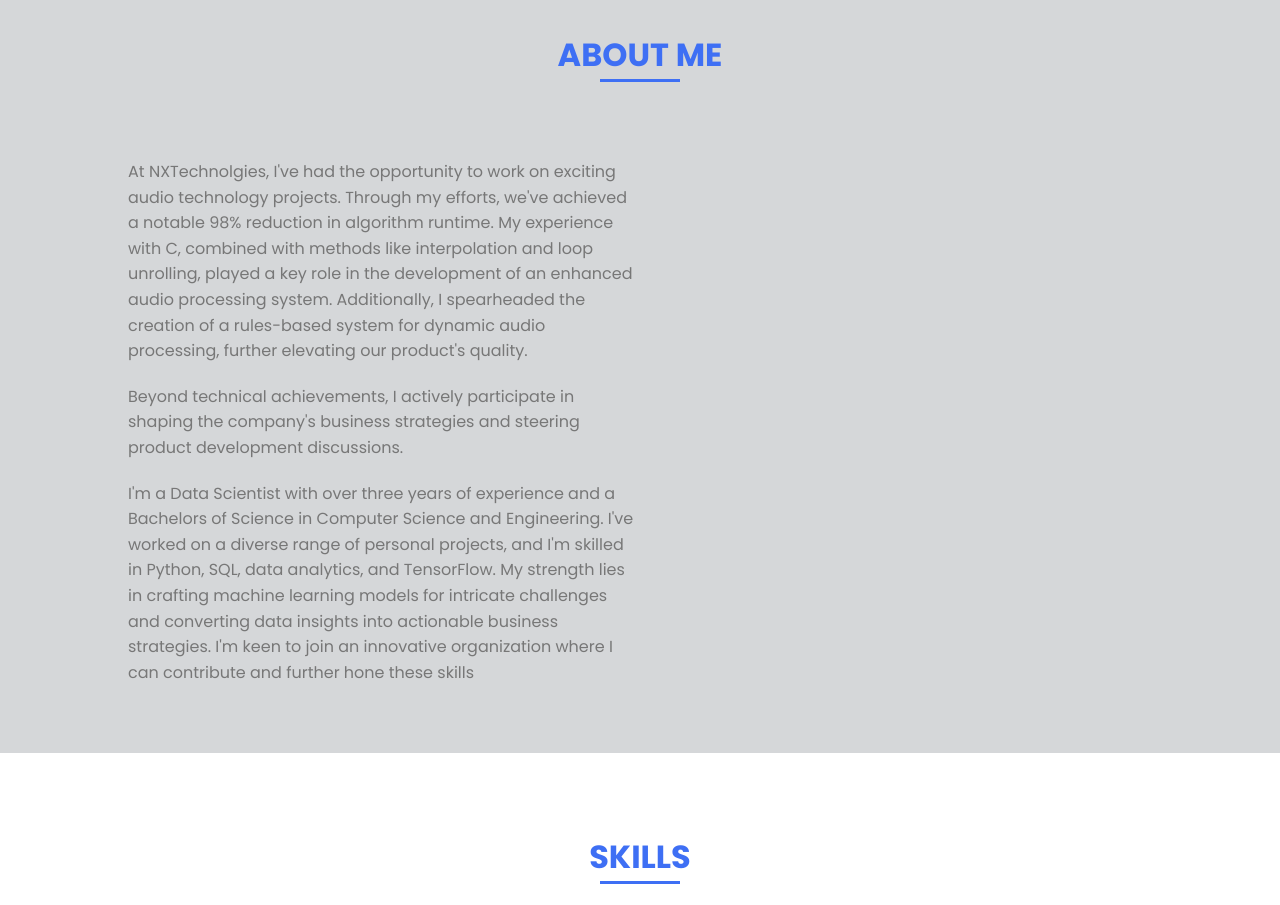
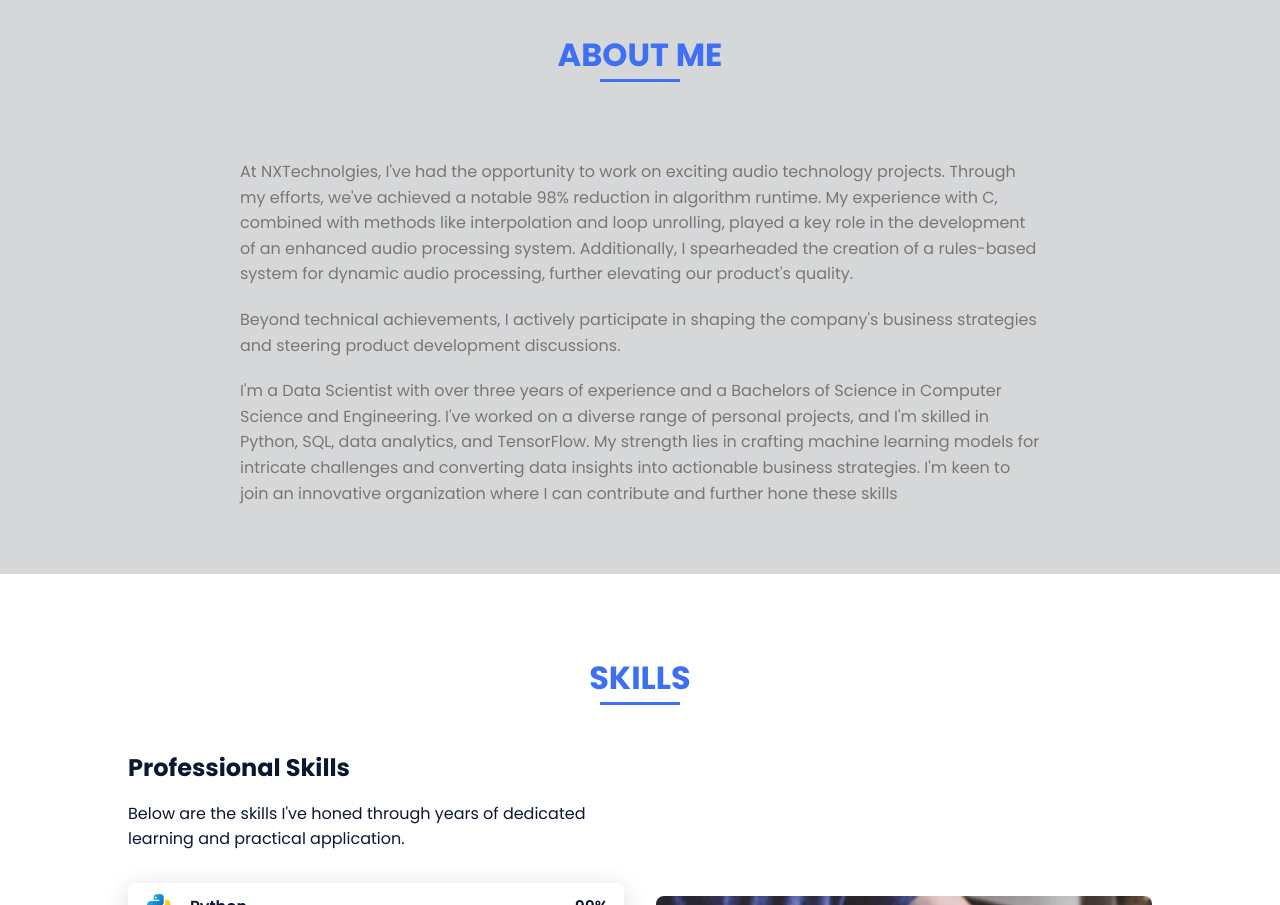
Before and after one commit to nickhward/nickhward.github.io, a plain HTML site: page index.html in a window 1280 px wide. Shown: the part 740-1645 px from the top of the page. Drawn offline with nearby package versions, Linux system fonts and the light colour scheme.

Commit message:
Getting rid of about me column styule

```diff
--- a/index.html
+++ b/index.html
@@ -66,7 +66,7 @@
             <section class="about section" id="about">
                 <h2 class="section-title">About Me</h2>
 
-                <div class="about__container bd-grid">
+                <div class="about__container">
                     <div class="about__info">
 
                         <p class="about__text">
```
